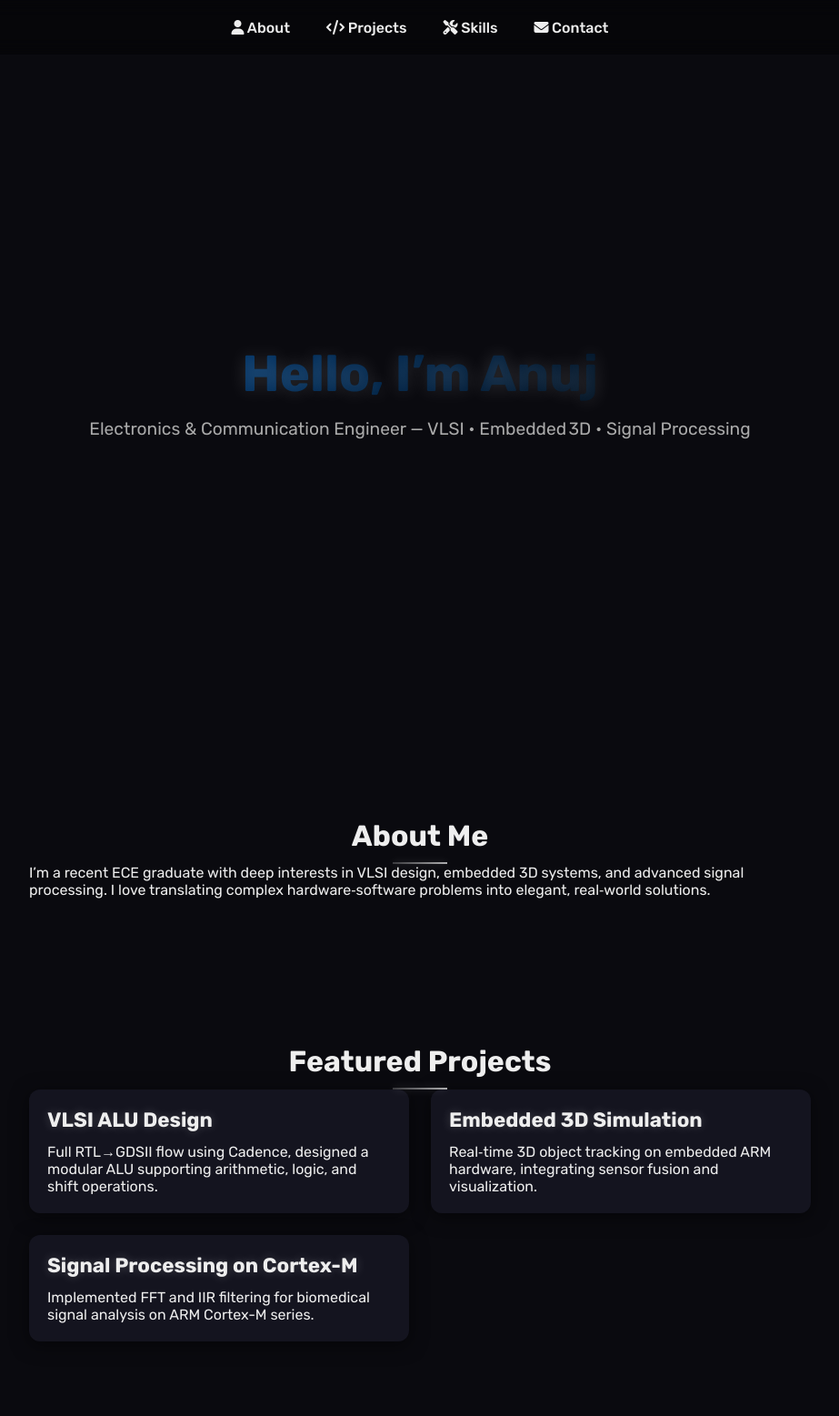
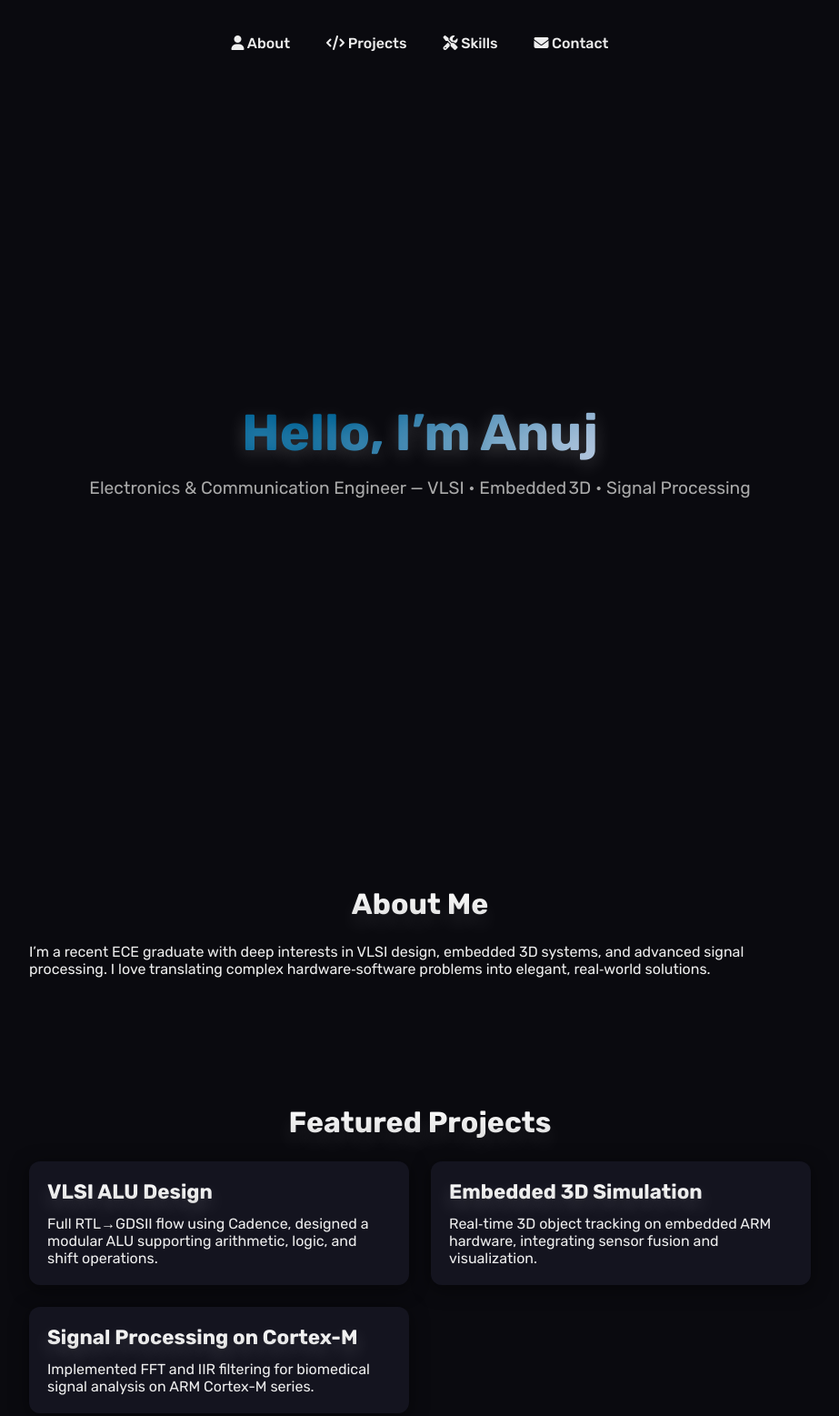
Before and after one commit to anuj-core/anuj-core.github.io, a plain HTML site: page index.html in a window 1280 px wide. Shown: the top 1557 px of the page at 91% size, without its empty margins (178-1101 px from the left). Drawn offline with Linux system fonts and the light colour scheme.

Commit message:
Update index.html

```diff
--- a/index.html
+++ b/index.html
@@ -10,9 +10,8 @@
     :root {
       --bg: #0a0a0f;
       --fg: #eee;
-      --accent1: #003366; /* Dark cobalt blue */
-      --accent2: #001122; /* Even darker */
-      --glow: rgba(255, 255, 255, 0.15);
+      --title-gradient: linear-gradient(315deg, #b0c4de 0%, #016396 74%);
+      --heading-gradient: linear-gradient(to bottom, #ffffff, #dddddd);
       --nav-height: 60px;
     }
     * {
@@ -25,18 +24,13 @@
       scroll-behavior: smooth;
     }
     header {
-      position: fixed;
-      top:0; left:0; width:100%;
-      height: var(--nav-height);
-      backdrop-filter: blur(10px);
-      background: rgba(0,0,0,0.4);
-      display:flex;
-      align-items:center;
-      justify-content:center;
-      z-index:100;
+      padding: 30px 0;
+      background: transparent;
+      text-align: center;
     }
     nav {
       display:flex; gap:24px;
+      justify-content: center;
     }
     nav a {
       color: var(--fg);
@@ -46,7 +40,7 @@
       transition: color .3s;
     }
     nav a:hover {
-      color: var(--accent1);
+      color: #b0c4de;
     }
     .hero {
       display:flex;
@@ -55,15 +49,14 @@
       align-items:center;
       height:100vh;
       text-align:center;
-      padding-top: var(--nav-height);
       background: var(--bg);
     }
     .hero h1 {
       font-size: 3.5rem;
-      background: linear-gradient(135deg, var(--accent1), var(--accent2));
+      background-image: var(--title-gradient);
+      -webkit-background-clip: text;
       -webkit-text-fill-color: transparent;
-      -webkit-background-clip: text;
-      text-shadow: 0 0 20px var(--glow);
+      text-shadow: 0 5px 20px rgba(255, 255, 255, 0.2);
     }
     .hero p {
       margin-top:16px;
@@ -73,22 +66,16 @@
     section {
       max-width:900px;
       margin:0 auto;
-      padding:100px 20px 60px;
+      padding:80px 20px 60px;
     }
     h2 {
       font-size:2rem;
-      color: var(--fg);
+      background: var(--heading-gradient);
+      -webkit-text-fill-color: transparent;
+      -webkit-background-clip: text;
+      margin-bottom:24px;
       text-align:center;
-      position: relative;
-    }
-    h2::after {
-      content: '';
-      display: block;
-      height: 2px;
-      width: 60px;
-      margin: 10px auto 0;
-      background: linear-gradient(90deg, #ffffff33, #ffffffaa);
-      box-shadow: 0 0 10px #ffffff33;
+      text-shadow: 0 12px 20px rgba(255,255,255,0.1);
     }
     .grid {
       display:grid;
@@ -106,8 +93,10 @@
     .card h3 {
       margin-bottom:12px;
       font-size:1.4rem;
-      color: var(--fg);
-      text-shadow: 0 0 12px rgba(255, 255, 255, 0.2);
+      background: var(--heading-gradient);
+      -webkit-text-fill-color: transparent;
+      -webkit-background-clip: text;
+      text-shadow: 0 8px 20px rgba(255,255,255,0.2);
     }
     footer {
       text-align:center;
@@ -159,7 +148,7 @@
     </div>
   </section>  <section id="contact">
     <h2>Get In Touch</h2>
-    <p>Email me at <a href="mailto:anuj@example.com" style="color:var(--accent1)">anuj@example.com</a> or find me on <a href="https://github.com/anuj-core" target="_blank" style="color:var(--accent1)">GitHub</a>.</p>
+    <p>Email me at <a href="mailto:anuj@example.com" style="color:#b0c4de">anuj@example.com</a> or find me on <a href="https://github.com/anuj-core" target="_blank" style="color:#b0c4de">GitHub</a>.</p>
   </section>  <footer>
     <p>© Anuj 2025 — Built with passion & precision.</p>
   </footer></body>
```
